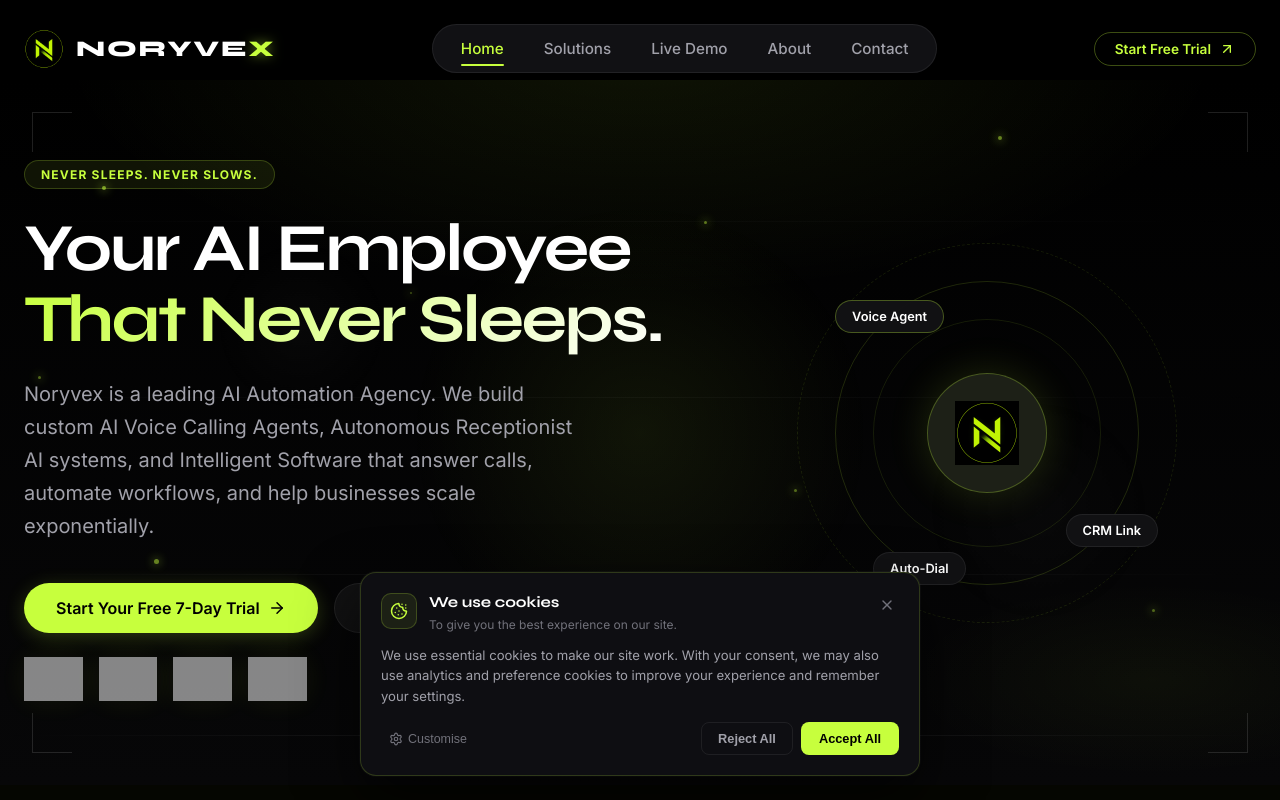
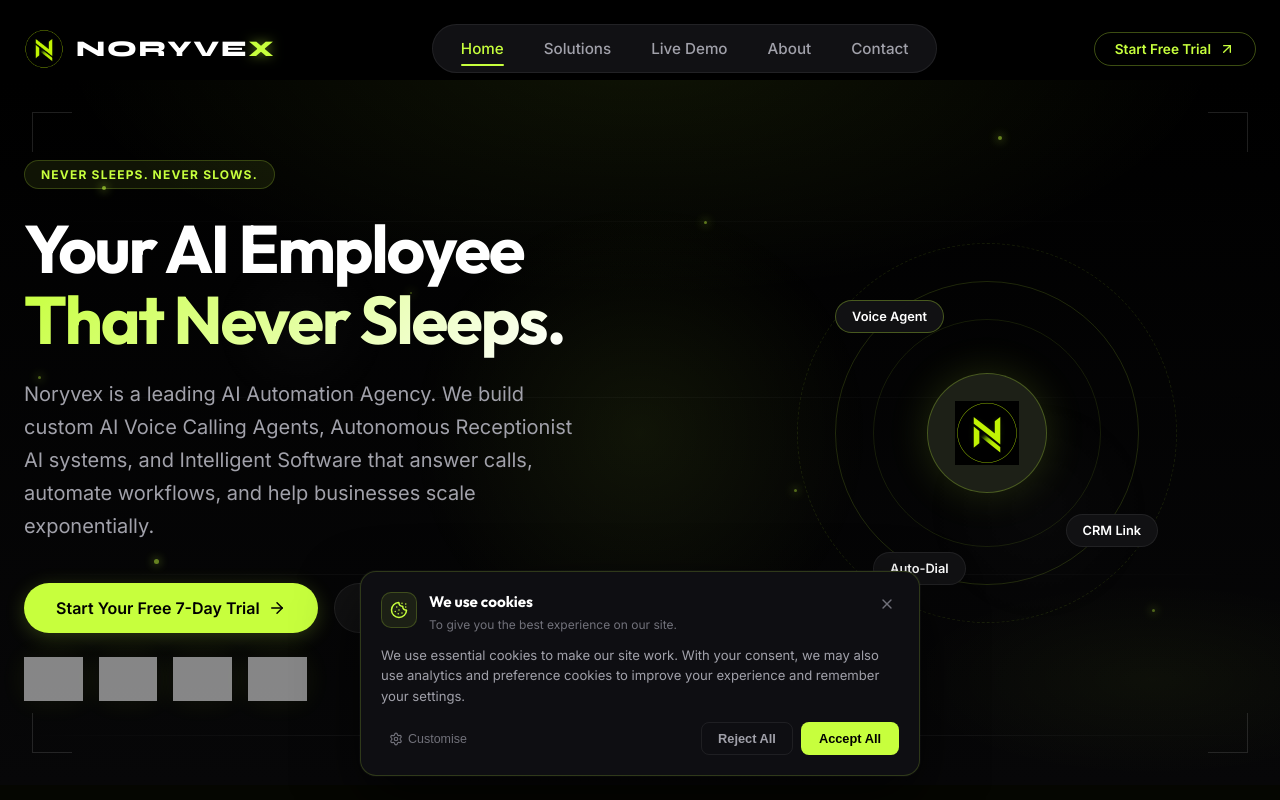
Before and after one commit to RaziCoder213/noryvex, a React (Vite) app: page / in a window 1280 px wide. Shown: the top 800 px of the page. Built offline with nearby package versions, Linux system fonts and the light colour scheme; grey boxes are pictures that could not be loaded.

Commit message:
UI: Refactor typography to use Outfit for display and preserve Syne for logo branding

```diff
--- a/src/components/Footer.jsx
+++ b/src/components/Footer.jsx
@@ -149,7 +149,7 @@ export default function Footer({ setActivePage, addToast }) {
         }
 
         .footer-title {
-          font-family: var(--font-display);
+          font-family: 'Syne', sans-serif;
           font-weight: 800;
           font-size: 1.3rem;
           color: var(--text-white);
--- a/src/components/Navbar.jsx
+++ b/src/components/Navbar.jsx
@@ -146,7 +146,7 @@ export default function Navbar({ activePage, setActivePage }) {
         }
 
         .nav-title {
-          font-family: var(--font-display);
+          font-family: 'Syne', sans-serif;
           font-weight: 800;
           font-size: 1.4rem;
           color: var(--text-white);
--- a/src/index.css
+++ b/src/index.css
@@ -1,4 +1,4 @@
-@import url('https://fonts.googleapis.com/css2?family=Syne:wght@400;500;600;700;800&family=Inter:wght@300;400;500;600;700&display=swap');
+@import url('https://fonts.googleapis.com/css2?family=Syne:wght@700;800&family=Outfit:wght@300;400;500;600;700;800&family=Inter:wght@300;400;500;600;700&display=swap');
 
 /* ─── CSS Text Animation Keyframes ─────────────────────── */
 @keyframes txt-reveal {
@@ -80,7 +80,7 @@
   --border-hover: rgba(199, 255, 61, 0.35);
 
   --font-sans:    'Inter', -apple-system, BlinkMacSystemFont, 'Segoe UI', sans-serif;
-  --font-display: 'Syne', sans-serif;
+  --font-display: 'Outfit', sans-serif;
 
   --ease-out: cubic-bezier(0.16, 1, 0.3, 1);
 }
```
